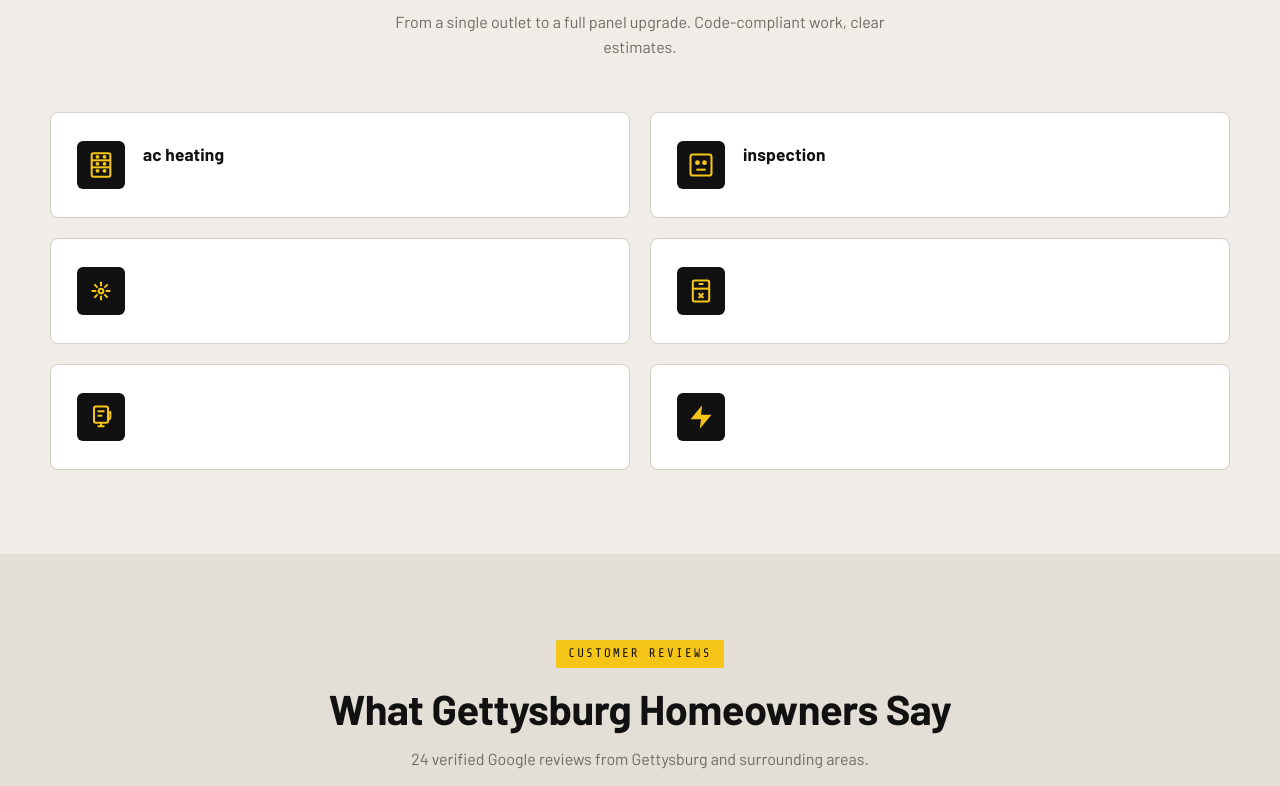
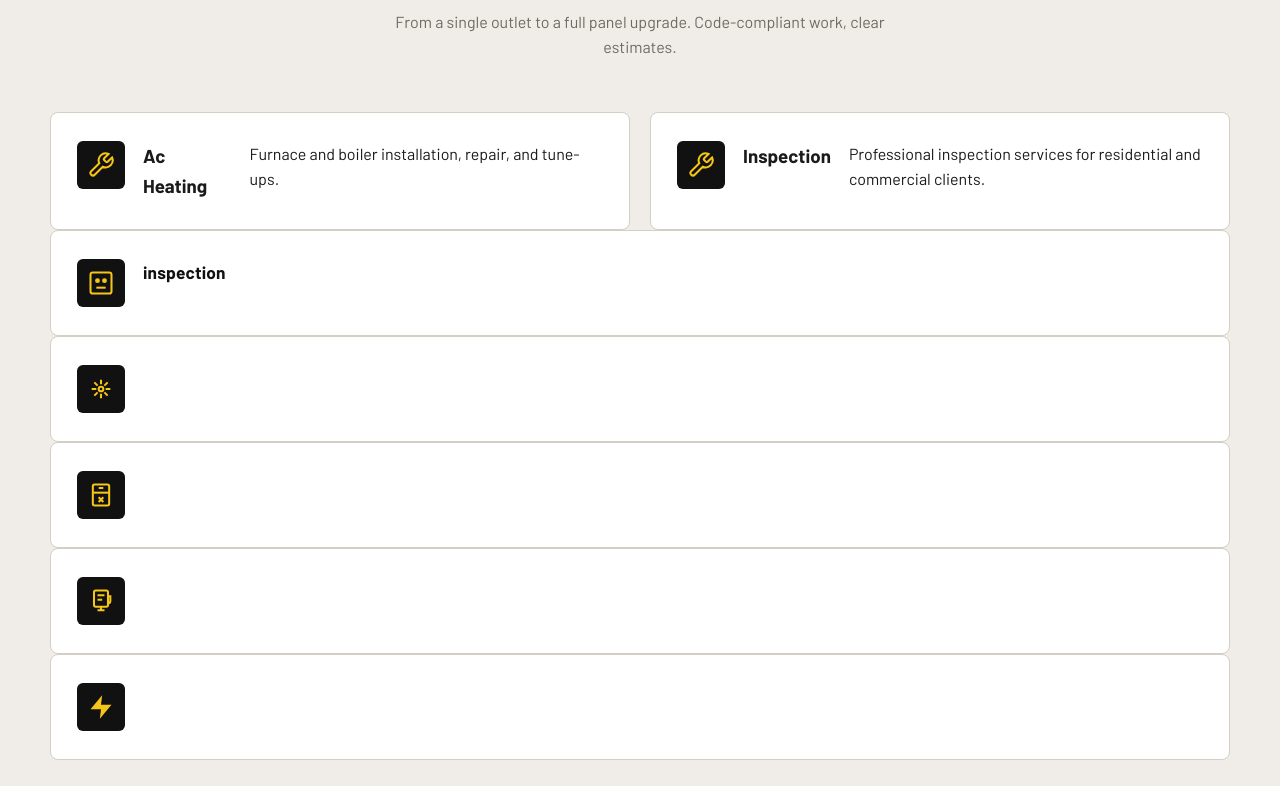
Before and after one commit to tszaks/myers-electrical-repairs-llc, a website: page public/index.html in a window 1280 px wide. Shown: the part 1034-1820 px from the top of the page. Drawn offline with nearby package versions, Linux system fonts and the light colour scheme.

Commit message:
fix: populate service cards from facts.json

```diff
--- a/public/index.html
+++ b/public/index.html
@@ -729,14 +729,16 @@
       </div>
       <div class="services-grid">
         <div class="service-card">
-          <div class="service-icon">
-            <svg width="28" height="28" viewBox="0 0 24 24" fill="none" stroke="currentColor" stroke-width="1.75" aria-hidden="true"><rect x="4" y="2" width="16" height="20" rx="1.5"/><line x1="4" y1="8" x2="20" y2="8"/><line x1="4" y1="14" x2="20" y2="14"/><circle cx="9" cy="5" r="0.8" fill="currentColor"/><circle cx="15" cy="5" r="0.8" fill="currentColor"/><circle cx="9" cy="11" r="0.8" fill="currentColor"/><circle cx="15" cy="11" r="0.8" fill="currentColor"/><circle cx="9" cy="17" r="0.8" fill="currentColor"/><circle cx="15" cy="17" r="0.8" fill="currentColor"/></svg>
-          </div>
-          <div class="service-body">
-            <h3>ac heating</h3>
-            <p></p>
-          </div>
+          <div class="service-icon"><svg width="28" height="28" viewBox="0 0 24 24" fill="none" stroke="currentColor" stroke-width="1.75" aria-hidden="true"><path d="M14.7 6.3a1 1 0 000 1.4l1.6 1.6a1 1 0 001.4 0l3.77-3.77a6 6 0 01-7.94 7.94l-6.91 6.91a2.12 2.12 0 01-3-3l6.91-6.91a6 6 0 017.94-7.94l-3.76 3.76z"/></svg></div>
+          <h3>Ac Heating</h3>
+          <p>Furnace and boiler installation, repair, and tune-ups.</p>
         </div>
+        <div class="service-card">
+          <div class="service-icon"><svg width="28" height="28" viewBox="0 0 24 24" fill="none" stroke="currentColor" stroke-width="1.75" aria-hidden="true"><path d="M14.7 6.3a1 1 0 000 1.4l1.6 1.6a1 1 0 001.4 0l3.77-3.77a6 6 0 01-7.94 7.94l-6.91 6.91a2.12 2.12 0 01-3-3l6.91-6.91a6 6 0 017.94-7.94l-3.76 3.76z"/></svg></div>
+          <h3>Inspection</h3>
+          <p>Professional inspection services for residential and commercial clients.</p>
+        </div>
+      </div>
         <div class="service-card">
           <div class="service-icon">
             <svg width="28" height="28" viewBox="0 0 24 24" fill="none" stroke="currentColor" stroke-width="1.75" aria-hidden="true"><rect x="3" y="3" width="18" height="18" rx="2"/><circle cx="9" cy="10" r="1.2" fill="currentColor"/><circle cx="15" cy="10" r="1.2" fill="currentColor"/><path d="M8 16h8"/></svg>
```
